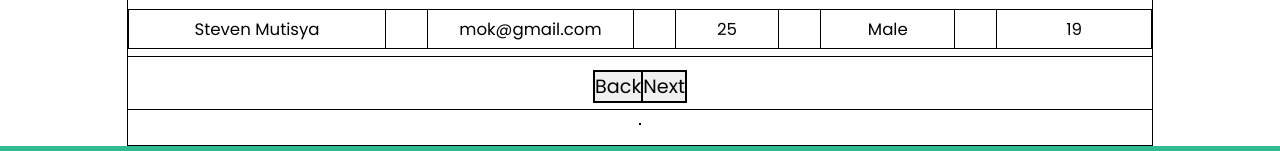
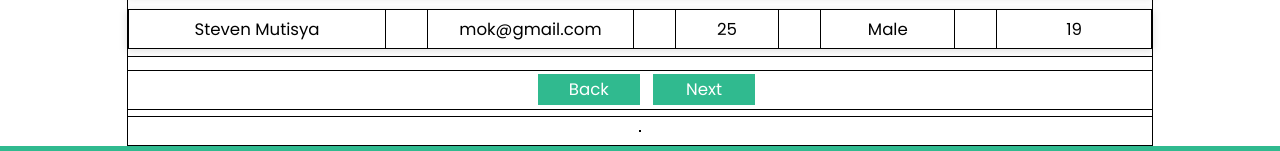
Before and after one commit to MokuaEnock/swiss, a React (Create React App) app: page /doctor in a window 1280 px wide. Shown: the part 509-660 px from the top of the page. Built offline with nearby package versions, Linux system fonts and the light colour scheme.

Commit message:
style list footer

```diff
--- a/src/components/doctor/doctor.js
+++ b/src/components/doctor/doctor.js
@@ -46,6 +46,7 @@ export default function Doctor() {
           <span className="doctor-item-bmi">B.M.I</span>
         </div>
         <DoctorList />
+
         <div id="doctor-list-footer">
           <button id="doctor-back" className="doctor-nav">
             Back
--- a/src/components/doctor/patient.css
+++ b/src/components/doctor/patient.css
@@ -94,6 +94,7 @@ li > span {
 .doctor-item-age {
   width: 10%;
 }
+
 .doctor-item-sex {
   width: 13%;
 }
@@ -101,6 +102,9 @@ li > span {
   width: 15%;
 }
 
+.doctor-patient {
+  box-shadow: rgba(99, 99, 99, 0.2) 0px 2px 8px 0px;
+}
 
 #doctor-patient-list {
   width: 100%;
@@ -122,3 +126,22 @@ li {
   align-items: center;
   justify-content: space-between;
 }
+
+#doctor-list-footer {
+  width: 100%;
+  height: 3vw;
+  display: flex;
+  flex-direction: row;
+  align-items: center;
+  justify-content: center;
+}
+
+#doctor-list-footer > * {
+  width: 10%;
+  height: 80%;
+  margin-left: 1vw;
+  font-size: 1.3vw;
+  background-color: #30ba8f;
+  border: thin solid transparent;
+  color: white;
+}
```
